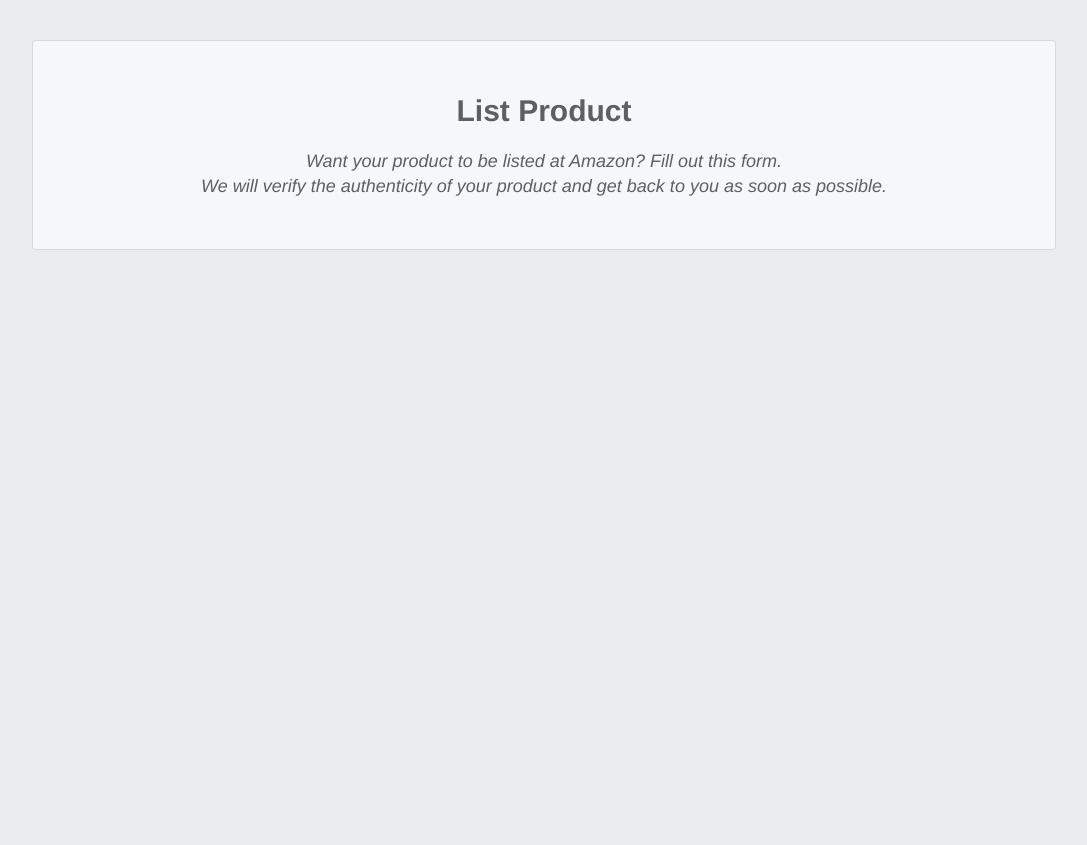
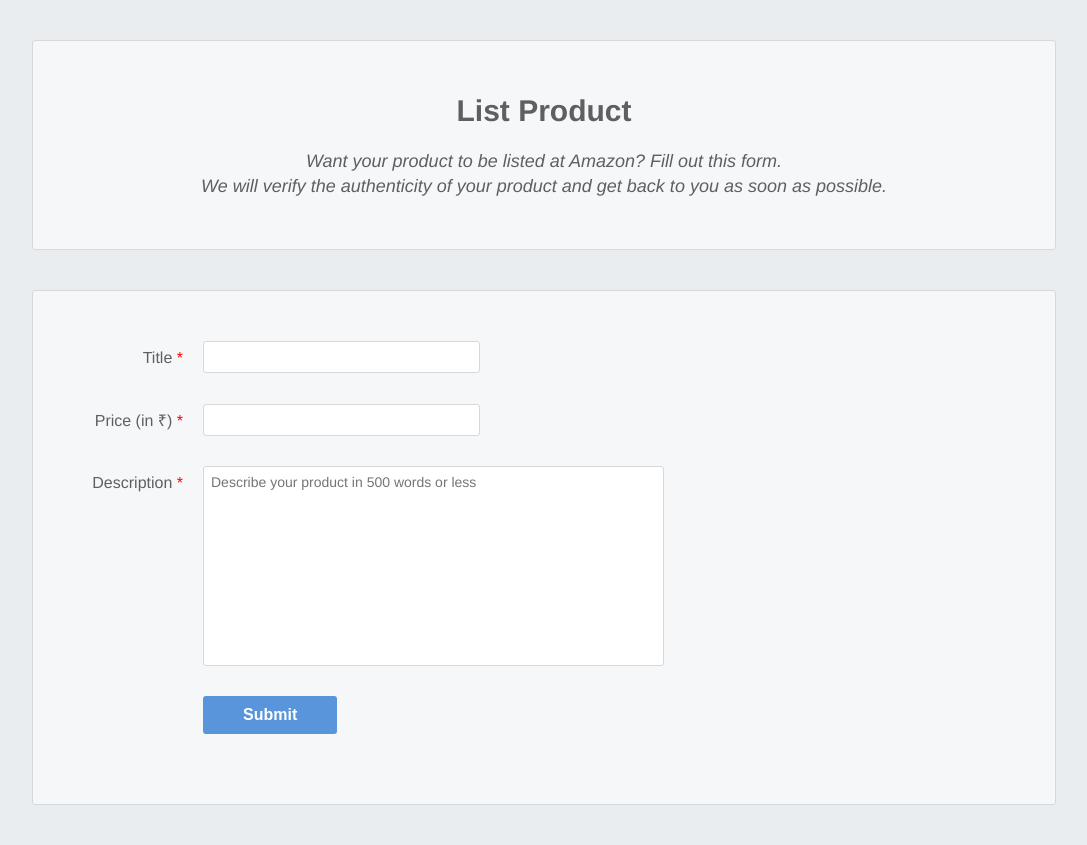
Before and after one commit to kingm0/Amazify, a PHP site: page /add-product-page/add-product.html in a window 1280 px wide. Shown: the whole page, without its empty margins (96-1183 px from the left). Before the commit the page ends 250 px from the top, so only its background shows below. Run offline with PHP 8.4, Linux system fonts and the light colour scheme.

Commit message:
Add form elements

```diff
--- a/add-product-page/add-product-styles.css
+++ b/add-product-page/add-product-styles.css
@@ -39,3 +39,160 @@
 .product-form-header > p + p {
     margin-top: 2px;
 }
+
+.product-form {
+    background-color: #F6F7F8;
+    border: 1px solid #D6D9DC;
+    border-radius: 3px;
+
+    width: 80%;
+    padding: 50px;
+    margin: 0 0 40px 0;
+}
+
+.form-row {
+    margin-bottom: 40px;
+    display: flex;
+    justify-content: flex-start;
+    flex-direction: column;
+    flex-wrap: wrap;
+}
+
+.form-row input[type='text'],
+.form-row input[type='number'] {
+    background-color: #FFFFFF;
+    border: 1px solid #D6D9DC;
+    border-radius: 3px;
+    width: 100%;
+    padding: 7px;
+    font-size: 14px;
+}
+
+input[type="number"]::-webkit-outer-spin-button,
+input[type="number"]::-webkit-inner-spin-button {
+    -webkit-appearance: none;
+    margin: 0;
+}
+
+input[type="number"] {
+    -moz-appearance: textfield; /* Firefox */
+}
+
+.form-row label {
+    margin-bottom: 15px;
+}
+
+.asterisk {
+    color: red;
+}
+
+.form-row button {
+  font-size: 16px;
+  font-weight: bold;
+
+  color: #FFFFFF;
+  background-color: #5995DA;
+
+  border: none;
+  border-radius: 3px;
+
+  padding: 10px 40px;
+  cursor: pointer;
+}
+
+.form-row button:hover {
+  background-color: #76AEED;
+}
+
+.form-row button:active {
+  background-color: #407FC7;
+}
+
+/* .form-row input[type='text']:invalid,
+.form-row input[type='email']:invalid {
+  border: 1px solid #D55C5F;
+  color: #D55C5F;
+  box-shadow: none;
+} */
+
+.form-row textarea {
+    font-family: "Helvetica", "Arial", sans-serif;
+    font-size: 14px;
+
+    border: 1px solid #D6D9DC;
+    border-radius: 3px;
+
+    min-height: 200px;
+    margin-bottom: 10px;
+    padding: 7px;
+    resize: none;
+}
+
+.form-row .instructions {
+    color: #999999;
+    font-size: 14px;
+    margin-bottom: 30px;
+}
+
+.form-row button {
+    font-size: 16px;
+    font-weight: bold;
+
+    color: #FFFFFF;
+    background-color: #5995DA;
+
+    border: none;
+    border-radius: 3px;
+
+    padding: 10px 40px;
+    cursor: pointer;
+}
+
+.form-row button:hover {
+    background-color: #76AEED;
+}
+
+.form-row button:active {
+    background-color: #407FC7;
+}
+
+@media only screen and (min-width: 700px) {
+    .speaker-form-header,
+    .speaker-form {
+      width: 600px;
+    }
+
+    .form-row {
+      flex-direction: row;
+      align-items: flex-start;
+      margin-bottom: 20px;
+    }
+
+    .form-row input[type='text'],
+    .form-row input[type='number'],
+    .form-row select {
+        width: max(150px, 30%);
+        height: initial;
+    }
+
+
+    .form-row textarea {
+      width: 50%;
+      height: initial;
+    }
+
+    .form-row label {
+      text-align: right;
+      width: 120px;
+      margin-top: 7px;
+      padding-right: 20px;
+    }
+
+    .form-row .instructions {
+        margin-left: 120px;
+    }
+
+    .form-row button {
+        margin-left: 120px;
+    }
+}
--- a/add-product-page/add-product.html
+++ b/add-product-page/add-product.html
@@ -11,5 +11,26 @@
       <p><em>Want your product to be listed at Amazon? Fill out this form.</em></p>
       <p><em>We will verify the authenticity of your product and get back to you as soon as possible.</em></p>
     </header>
+
+    <form action='' method='post' class='product-form'>
+        <div class='form-row'>
+            <label for='full-name'>Title<span class="asterisk"> *</span></label>
+            <input id='full-name' name='full-name' type='text' required/>
+        </div>
+
+        <div class='form-row'>
+            <label for='price'>Price (in ₹)<span class="asterisk"> *</span></label>
+            <input id='price' name='price' type='number' required/>
+        </div>
+
+        <div class='form-row'>
+            <label for='abstract'>Description<span class="asterisk"> *</span></label>
+            <textarea id='abstract' name='abstract' placeholder="Describe your product in 500 words or less" required></textarea>
+        </div>
+
+        <div class='form-row'>
+            <button>Submit</button>
+        </div>
+    </form>
   </body>
 </html>
```
Lines whose indentation alone changed are shown as unchanged.
